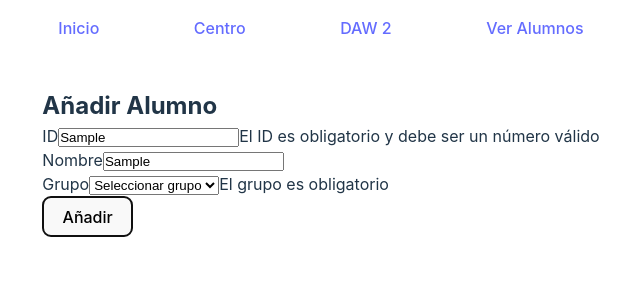
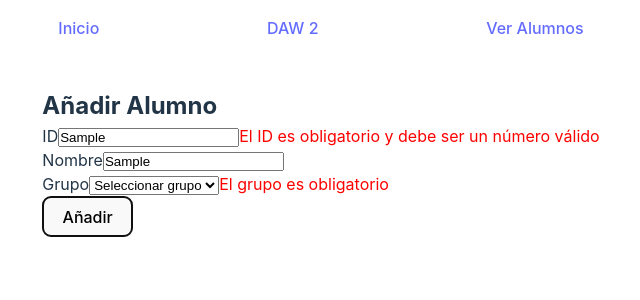
Before and after one commit to DavidKrx/DEW-React-Router, a React (Vite) app: page /nuevo in a window 1280 px wide. Both pictures are taken after typing "Sample", "Sample" into the empty fields and a click on the button "Añadir". Shown: the top 300 px of the page, without its empty margins (319-959 px from the left). Built offline with nearby package versions, Linux system fonts and the light colour scheme.

Commit message:
Finalizado, ready pa entregar

```diff
--- a/src/App.jsx
+++ b/src/App.jsx
@@ -3,7 +3,6 @@ import { BrowserRouter, Route, Routes} from 'react-router-dom';
 import AlumnosList from './clase/AlumnosList';
 import AlumnosForm from './clase/AlumnosForm';
 import Inicio from "./curso/Inicio.jsx";
-import Centro from "./curso/Centro.jsx";
 import Grupo from "./curso/Grupo.jsx";
 import Daw2 from "./curso/Daw2.jsx";
 import Layout from "./Layout";
@@ -11,8 +10,8 @@ import Layout from "./Layout";
 // Datos iniciales
 const alumnosData = [
   { id: 1, grupo: "A", nombre: "Juan" },
-  { id: 2, grupo: "A", nombre: "Ju" },
-  { id: 3, grupo: "A", nombre: "Luan" },
+  { id: 2, grupo: "A", nombre: "Jumanji" },
+  { id: 3, grupo: "A", nombre: "Bartolo" },
   { id: 4, grupo: "B", nombre: "Luna" },
   { id: 5, grupo: "B", nombre: "Pedro" },
   { id: 6, grupo: "B", nombre: "Amanda" },
@@ -20,7 +19,7 @@ const alumnosData = [
 
 export const grupos = ["A", "B", "C", "D"]; // Opciones de grupo
 
-const App = () => {
+export default function App(){
   const [alumnos, setAlumnos] = useState(alumnosData);
 
   return (
@@ -28,7 +27,6 @@ const App = () => {
         <Routes>
         <Route path="/" element={<Layout/>}>
           <Route index element={ <Inicio/>} />
-          <Route path="/Centro" element={<Centro/>} />
           <Route path="/Daw2" element={<Daw2/>} />
           <Route path="/grupo/:letra" element={<Grupo alumnos={alumnos}/>}/>
           <Route path="/alumnos" element={<AlumnosList alumnos={alumnos} setAlumnos={setAlumnos} />} />
@@ -39,5 +37,3 @@ const App = () => {
     </BrowserRouter>
   );
 };
-
-export default App;
--- a/src/Layout.jsx
+++ b/src/Layout.jsx
@@ -7,11 +7,6 @@ const Layout = () => {
         <ul>
           <li>
            <Link to="/">Inicio</Link>
-          </li>
-          <li>
-            <Link to="/Centro">
-              Centro
-            </Link>
           </li>
           <li>
             <Link to="/Daw2">
--- a/src/clase/AlumnosForm.jsx
+++ b/src/clase/AlumnosForm.jsx
@@ -99,7 +99,7 @@ export default function AlumnosForm ( {alumnos, setAlumnos}) {
             onChange={handleChange}
             hidden={idRuta ? true : false}
           />
-          {errors.id && <span>{errors.id}</span>}
+          {errors.id && <span className='errorMessage'>{errors.id}</span>}
         </div>
 
         <div>
@@ -110,7 +110,7 @@ export default function AlumnosForm ( {alumnos, setAlumnos}) {
             value={formData.nombre}
             onChange={handleChange}
           />
-          {errors.nombre && <span>{errors.nombre}</span>}
+          {errors.nombre && <span className='errorMessage'>{errors.nombre}</span>}
         </div>
 
         <div>
@@ -125,7 +125,7 @@ export default function AlumnosForm ( {alumnos, setAlumnos}) {
               <option key={grupo} value={grupo}>{grupo}</option>
             ))}
           </select>
-          {errors.grupo && <span>{errors.grupo}</span>}
+          {errors.grupo && <span className='errorMessage'>{errors.grupo}</span>}
         </div>
 
         <button type="submit">{idRuta ? 'Actualizar' : 'Añadir'}</button>
--- a/src/curso/Centro.jsx
+++ /dev/null
@@ -1,11 +0,0 @@
-import { Component } from "react";
-
-export default class Centro extends Component {
-    render() {
-        return <>
-         <main>
-         <h1>Centro</h1>
-         </main>
-       </>
-    }
-}
--- a/src/index.css
+++ b/src/index.css
@@ -11,10 +11,6 @@
   text-rendering: optimizeLegibility;
   -webkit-font-smoothing: antialiased;
   -moz-osx-font-smoothing: grayscale;
-  width: 100%;
-  height: 100%;
-  margin: 0;
-  padding: 0;
 }
 
 * {
@@ -30,6 +26,14 @@ html {
   -webkit-box-sizing: border-box;
   box-sizing: border-box;
   font-family: Arial, Helvetica, sans-serif;
+}
+body, .root  {
+  width: 100%;
+  height: 100%;
+  margin: 0;
+  display: flex;
+  /* place-items: center; */
+  justify-content: center;
 }
 
 nav {
@@ -55,6 +59,10 @@ align-self: center;}
 
 table {
   border: 0.1rem solid black;
+  border-spacing: 1rem;
+}
+thead {
+  border: 0.1rem solid black;
 }
 
 a {
@@ -64,15 +72,6 @@ a {
 }
 a:hover {
   color: #535bf2;
-}
-
-body, .root  {
-  width: 100%;
-  height: 100%;
-  margin: 0;
-  display: flex;
-  /* place-items: center; */
-  justify-content: center;
 }
 
 h1 {
@@ -99,6 +98,9 @@ button:focus-visible {
   outline: 4px auto -webkit-focus-ring-color;
 }
 
+.errorMessage {
+  color: red;
+}
 @media (prefers-color-scheme: light) {
   :root {
     color: #213547;
```
